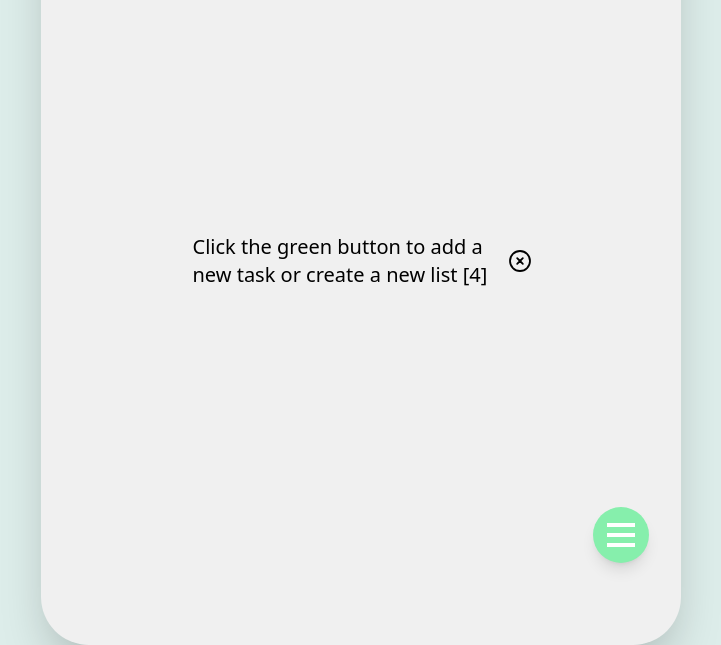
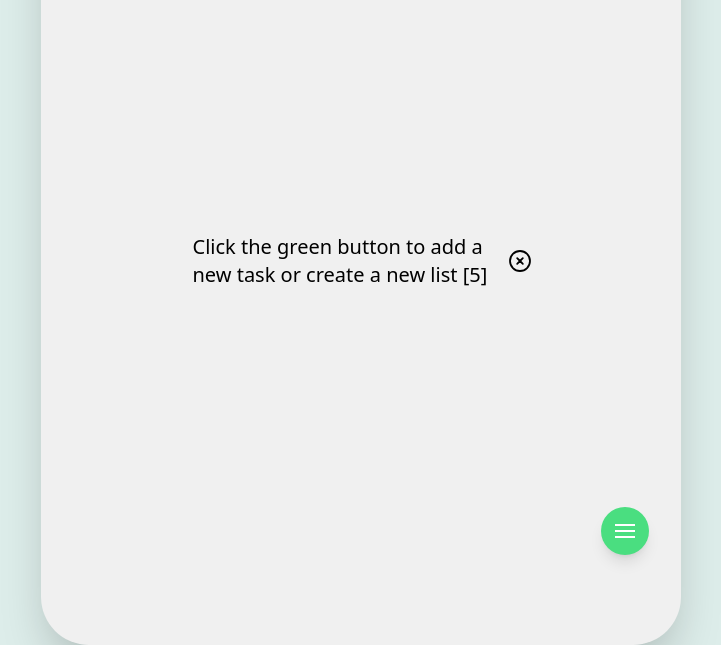
Before and after one commit to emeibech/todo-list, a website built with webpack: page dist/index.html in a window 1280 px wide. Shown: the part 155-800 px from the top of the page, without its empty margins (279-1000 px from the left). Built offline with nearby package versions, Linux system fonts and the light colour scheme.

```diff
--- a/package.json
+++ b/package.json
@@ -5,7 +5,8 @@
   "main": "index.js",
   "scripts": {
     "start": "webpack serve",
-    "build": "webpack"
+    "build": "webpack",
+    "watch": "webpack --watch"
   },
   "keywords": [],
   "author": "",
--- a/src/list/lists.js
+++ b/src/list/lists.js
@@ -41,6 +41,6 @@
 list.push(defaultList);
 list[0].setActiveTrue();
 
-defaultList.addTask('Click the green button to add a new task or create a new list [4]');
+defaultList.addTask('Click the green button to add a new task or create a new list [5]');
 
 export { list, listFactory }
--- a/src/ui/button.js
+++ b/src/ui/button.js
@@ -4,13 +4,13 @@
     const nav = document.createElement('div');
     nav.classList.add('nav', 'flex', 'w-full', 'h-full', 'justify-end', 'px-8', 'py-4', 'relative');
     const button = document.createElement('button');
-    button.classList.add('btn', 'rounded-full', 'w-14', 'h-14', 'bg-green-300', 'shadow-lg', 'flex', 'flex-col', 'justify-center', 'items-center', 'gap-1.5', 'active:bg-green-400',);
+    button.classList.add('btn', 'rounded-full', 'w-12', 'h-12', 'bg-green-400', 'shadow-lg', 'flex', 'flex-col', 'justify-center', 'items-center', 'gap-1', 'active:bg-green-300',);
     const line0 = document.createElement('div');
-    line0.classList.add('h-1', 'w-7', 'bg-white');
+    line0.classList.add('h-0.5', 'w-5', 'bg-white');
     const line1 = document.createElement('div');
-    line1.classList.add('h-1', 'w-7', 'bg-white');
+    line1.classList.add('h-0.5', 'w-5', 'bg-white');
     const line2 = document.createElement('div');
-    line2.classList.add('h-1', 'w-7', 'bg-white');
+    line2.classList.add('h-0.5', 'w-5', 'bg-white');
     button.append(line0, line1, line2);
     nav.appendChild(button);
     document.querySelector('.wrapper').appendChild(nav);
```
Also changed, not shown: dist/main.js, src/styles.css.
